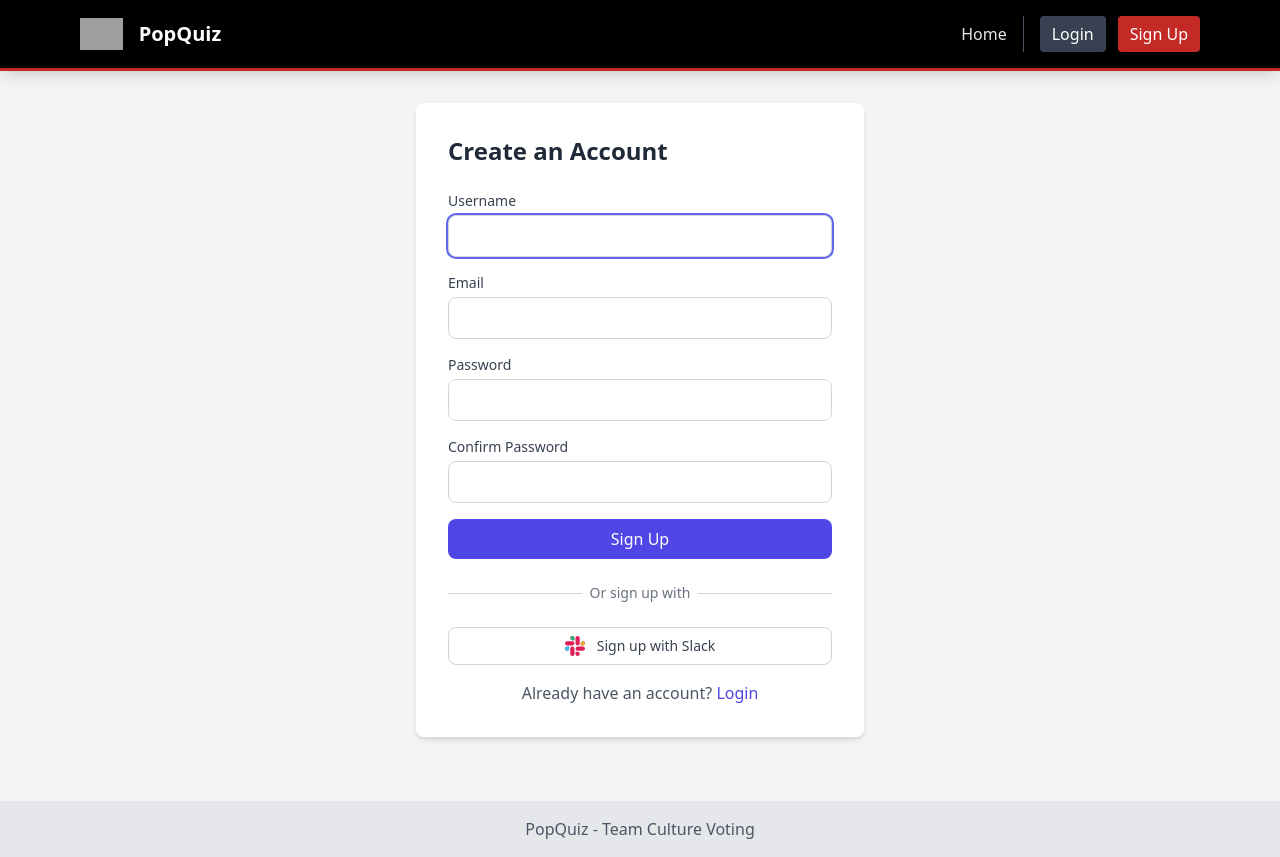
After one commit to chnm/popquiz, a Django app: template templates/account/signup.html in a window 1280 px wide. The commit adds this page. Run offline with Django 5.2, Linux system fonts and the light colour scheme; the template is opened without the code that fills it: values that come from a table or form of the project are taken from there, others are empty; some libraries are stand-ins or nearby versions; grey boxes are pictures that could not be loaded.

Commit message:
Add styled django-allauth template overrides and update navigation
Created custom allauth templates to override default unstyled templates:
- templates/account/login.html - Styled login page with Tailwind CSS and Slack OAuth button
- templates/account/signup.html - Styled signup page with Tailwind CSS and Slack OAuth button

Updated base.html navigation to use allauth URL names:
- Changed {% url 'login' %} to {% url 'account_login' %}
- Changed {% url 'register' %} to {% url 'account_signup' %}
- Changed {% url 'logout' %} to {% url 'account_logout' %}
- Updated button text from "Register" to "Sign Up" for consistency

This fixes the issue where /accounts/login/ was showing unstyled because allauth URLs take precedence and were using default templates. Now allauth will use our styled template overrides.

🤖 Generated with [Claude Code](https://claude.com/claude-code)

Co-Authored-By: Claude <noreply@anthropic.com>

```diff
--- /dev/null
+++ b/templates/account/signup.html
@@ -0,0 +1,97 @@
+{% extends 'base.html' %}
+
+{% block title %}Sign Up - PopQuiz{% endblock %}
+
+{% block content %}
+<div class="max-w-md mx-auto bg-white rounded-lg shadow-md p-8">
+    <h1 class="text-2xl font-bold text-gray-800 mb-6">Create an Account</h1>
+
+    <form method="post" class="space-y-4">
+        {% csrf_token %}
+
+        <div>
+            <label for="id_username" class="block text-sm font-medium text-gray-700 mb-1">Username</label>
+            <input type="text" name="username" id="id_username" required autofocus
+                   class="w-full px-3 py-2 border border-gray-300 rounded-lg focus:outline-none focus:ring-2 focus:ring-indigo-500"
+                   value="{{ form.username.value|default:'' }}">
+            {% if form.username.errors %}
+                <p class="text-red-500 text-sm mt-1">{{ form.username.errors.0 }}</p>
+            {% endif %}
+        </div>
+
+        <div>
+            <label for="id_email" class="block text-sm font-medium text-gray-700 mb-1">Email</label>
+            <input type="email" name="email" id="id_email" required
+                   class="w-full px-3 py-2 border border-gray-300 rounded-lg focus:outline-none focus:ring-2 focus:ring-indigo-500"
+                   value="{{ form.email.value|default:'' }}">
+            {% if form.email.errors %}
+                <p class="text-red-500 text-sm mt-1">{{ form.email.errors.0 }}</p>
+            {% endif %}
+        </div>
+
+        <div>
+            <label for="id_password1" class="block text-sm font-medium text-gray-700 mb-1">Password</label>
+            <input type="password" name="password1" id="id_password1" required
+                   class="w-full px-3 py-2 border border-gray-300 rounded-lg focus:outline-none focus:ring-2 focus:ring-indigo-500">
+            {% if form.password1.errors %}
+                {% for error in form.password1.errors %}
+                    <p class="text-red-500 text-sm mt-1">{{ error }}</p>
+                {% endfor %}
+            {% endif %}
+        </div>
+
+        <div>
+            <label for="id_password2" class="block text-sm font-medium text-gray-700 mb-1">Confirm Password</label>
+            <input type="password" name="password2" id="id_password2" required
+                   class="w-full px-3 py-2 border border-gray-300 rounded-lg focus:outline-none focus:ring-2 focus:ring-indigo-500">
+            {% if form.password2.errors %}
+                <p class="text-red-500 text-sm mt-1">{{ form.password2.errors.0 }}</p>
+            {% endif %}
+        </div>
+
+        {% if form.non_field_errors %}
+            <div class="bg-red-100 text-red-700 p-3 rounded-lg">
+                {% for error in form.non_field_errors %}
+                    <p>{{ error }}</p>
+                {% endfor %}
+            </div>
+        {% endif %}
+
+        {% if redirect_field_value %}
+            <input type="hidden" name="{{ redirect_field_name }}" value="{{ redirect_field_value }}" />
+        {% endif %}
+
+        <button type="submit" class="w-full bg-indigo-600 text-white py-2 px-4 rounded-lg hover:bg-indigo-700 transition duration-200">
+            Sign Up
+        </button>
+    </form>
+
+    <div class="mt-6">
+        <div class="relative">
+            <div class="absolute inset-0 flex items-center">
+                <div class="w-full border-t border-gray-300"></div>
+            </div>
+            <div class="relative flex justify-center text-sm">
+                <span class="px-2 bg-white text-gray-500">Or sign up with</span>
+            </div>
+        </div>
+
+        <div class="mt-6">
+            {% load socialaccount %}
+            <a href="{% provider_login_url 'slack' %}" class="w-full flex items-center justify-center gap-3 px-4 py-2 border border-gray-300 rounded-lg hover:bg-gray-50 transition duration-200">
+                <svg class="w-5 h-5" viewBox="0 0 24 24" fill="none" xmlns="http://www.w3.org/2000/svg">
+                    <path d="M5.042 15.165a2.528 2.528 0 0 1-2.52 2.523A2.528 2.528 0 0 1 0 15.165a2.527 2.527 0 0 1 2.522-2.52h2.52v2.52zM6.313 15.165a2.527 2.527 0 0 1 2.521-2.52 2.527 2.527 0 0 1 2.521 2.52v6.313A2.528 2.528 0 0 1 8.834 24a2.528 2.528 0 0 1-2.521-2.522v-6.313zM8.834 5.042a2.528 2.528 0 0 1-2.521-2.52A2.528 2.528 0 0 1 8.834 0a2.528 2.528 0 0 1 2.521 2.522v2.52H8.834zM8.834 6.313a2.528 2.528 0 0 1 2.521 2.521 2.528 2.528 0 0 1-2.521 2.521H2.522A2.528 2.528 0 0 1 0 8.834a2.528 2.528 0 0 1 2.522-2.521h6.312zM18.956 8.834a2.528 2.528 0 0 1 2.522-2.521A2.528 2.528 0 0 1 24 8.834a2.528 2.528 0 0 1-2.522 2.521h-2.522V8.834zM17.688 8.834a2.528 2.528 0 0 1-2.523 2.521 2.527 2.527 0 0 1-2.52-2.521V2.522A2.527 2.527 0 0 1 15.165 0a2.528 2.528 0 0 1 2.523 2.522v6.312zM15.165 18.956a2.528 2.528 0 0 1 2.523 2.522A2.528 2.528 0 0 1 15.165 24a2.527 2.527 0 0 1-2.52-2.522v-2.522h2.52zM15.165 17.688a2.527 2.527 0 0 1-2.52-2.523 2.526 2.526 0 0 1 2.52-2.52h6.313A2.527 2.527 0 0 1 24 15.165a2.528 2.528 0 0 1-2.522 2.523h-6.313z" fill="#E01E5A"/>
+                    <path d="M5.042 15.165a2.528 2.528 0 0 1-2.52 2.523A2.528 2.528 0 0 1 0 15.165a2.527 2.527 0 0 1 2.522-2.52h2.52v2.52z" fill="#36C5F0"/>
+                    <path d="M8.834 5.042a2.528 2.528 0 0 1-2.521-2.52A2.528 2.528 0 0 1 8.834 0a2.528 2.528 0 0 1 2.521 2.522v2.52H8.834z" fill="#2EB67D"/>
+                    <path d="M18.956 8.834a2.528 2.528 0 0 1 2.522-2.521A2.528 2.528 0 0 1 24 8.834a2.528 2.528 0 0 1-2.522 2.521h-2.522V8.834z" fill="#ECB22E"/>
+                </svg>
+                <span class="text-sm font-medium text-gray-700">Sign up with Slack</span>
+            </a>
+        </div>
+    </div>
+
+    <p class="mt-4 text-center text-gray-600">
+        Already have an account? <a href="{% url 'account_login' %}" class="text-indigo-600 hover:underline">Login</a>
+    </p>
+</div>
+{% endblock %}
--- a/templates/base.html
+++ b/templates/base.html
@@ -54,13 +54,13 @@
                         {% if user.is_authenticated %}
                             <span class="text-gray-400 text-sm">{{ user.first_name }} {{ user.last_name }}</span>
                             <a href="{% url 'profile' user.username %}" class="text-gray-200 hover:text-white">My Profile</a>
-                            <form method="post" action="{% url 'logout' %}" class="inline">
+                            <form method="post" action="{% url 'account_logout' %}" class="inline">
                                 {% csrf_token %}
                                 <button type="submit" class="text-gray-200 hover:text-white">Logout</button>
                             </form>
                         {% else %}
-                            <a href="{% url 'login' %}" class="px-3 py-1.5 rounded bg-gray-700 text-white hover:bg-gray-600 transition">Login</a>
-                            <a href="{% url 'register' %}" class="px-3 py-1.5 rounded text-white hover:bg-white hover:text-black transition" style="background-color: rgb(195, 42, 38);">Register</a>
+                            <a href="{% url 'account_login' %}" class="px-3 py-1.5 rounded bg-gray-700 text-white hover:bg-gray-600 transition">Login</a>
+                            <a href="{% url 'account_signup' %}" class="px-3 py-1.5 rounded text-white hover:bg-white hover:text-black transition" style="background-color: rgb(195, 42, 38);">Sign Up</a>
                         {% endif %}
                     </div>
                 </div>
@@ -86,13 +86,13 @@
                         {% if user.is_authenticated %}
                             <div class="text-gray-300 py-2">{{ user.first_name }} {{ user.last_name }}</div>
                             <a href="{% url 'profile' user.username %}" class="text-gray-200 hover:text-white block py-2">My Profile</a>
-                            <form method="post" action="{% url 'logout' %}">
+                            <form method="post" action="{% url 'account_logout' %}">
                                 {% csrf_token %}
                                 <button type="submit" class="text-gray-200 hover:text-white text-left w-full py-2">Logout</button>
                             </form>
                         {% else %}
-                            <a href="{% url 'login' %}" class="text-gray-200 hover:text-white block py-2">Login</a>
-                            <a href="{% url 'register' %}" class="text-gray-200 hover:text-white block py-2">Register</a>
+                            <a href="{% url 'account_login' %}" class="text-gray-200 hover:text-white block py-2">Login</a>
+                            <a href="{% url 'account_signup' %}" class="text-gray-200 hover:text-white block py-2">Sign Up</a>
                         {% endif %}
                     </div>
                 </div>
```
Also changed, not shown: templates/account/login.html (added, +76 -0 lines).
